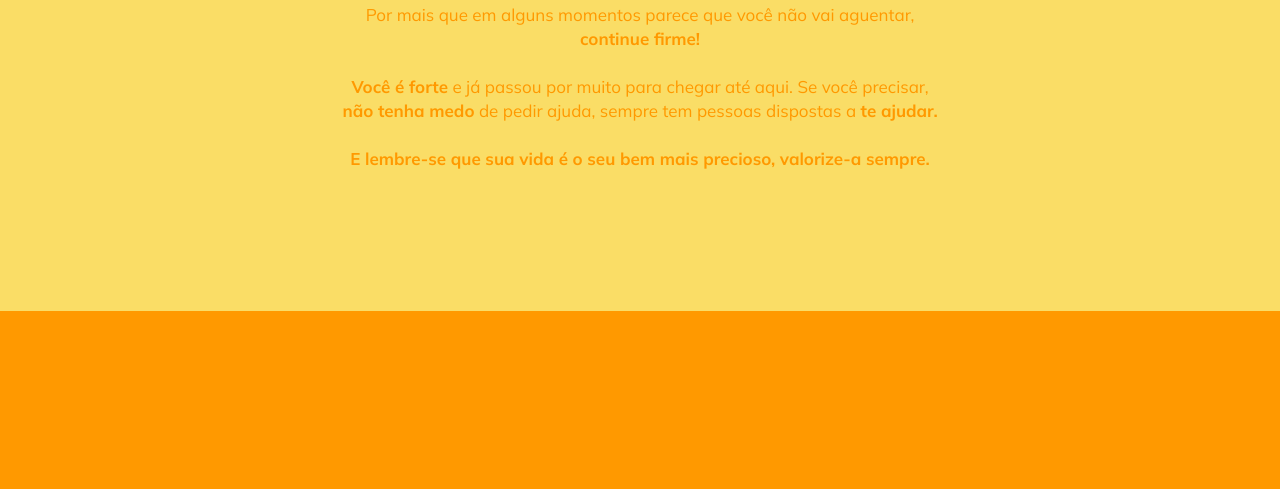
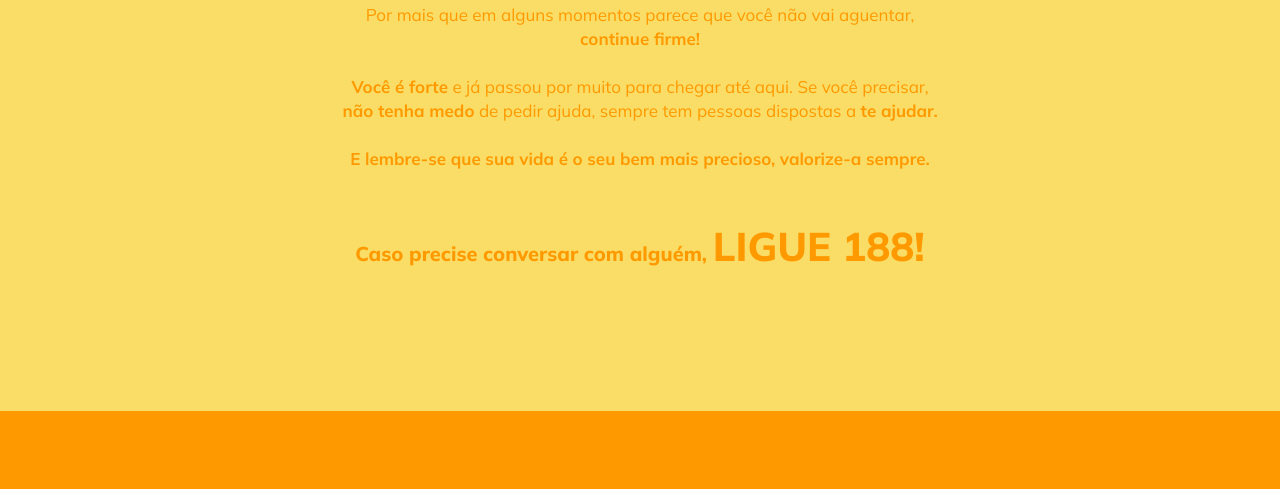
Before and after one commit to PedroHenriqueCoppola/mental_health, a plain HTML site: page index.html in a window 1280 px wide. Shown: the part 7305-7794 px from the top of the page. Drawn offline with nearby package versions, Linux system fonts and the light colour scheme.

Commit message:
cvv contact

```diff
--- a/index.html
+++ b/index.html
@@ -461,6 +461,7 @@
                 <br>
                 <strong>E lembre-se que sua vida é o seu bem mais precioso, valorize-a sempre.</strong>
             </p>
+            <h2>Caso precise conversar com alguém, <span>LIGUE 188!</span></h2>
         </section>
 
         <footer>
--- a/style.css
+++ b/style.css
@@ -384,10 +384,20 @@ header {
     font-size: 1.7rem;
 
     max-width: 60rem;
-    margin-bottom: 14rem;
+    margin-bottom: 5rem;
 
     text-align: center;
     line-height: 2.4rem;
+}
+
+.motivacional > h2 {
+    margin-bottom: 14rem;
+    font-weight: 800;
+    font-size: 2rem;
+}
+
+.motivacional > h2 > span {
+    font-size: 4rem;
 }
 
 /* FOOTER SECTION */
```
